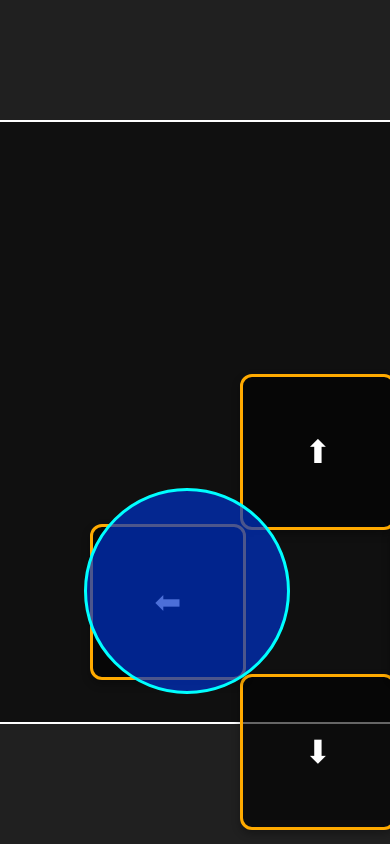
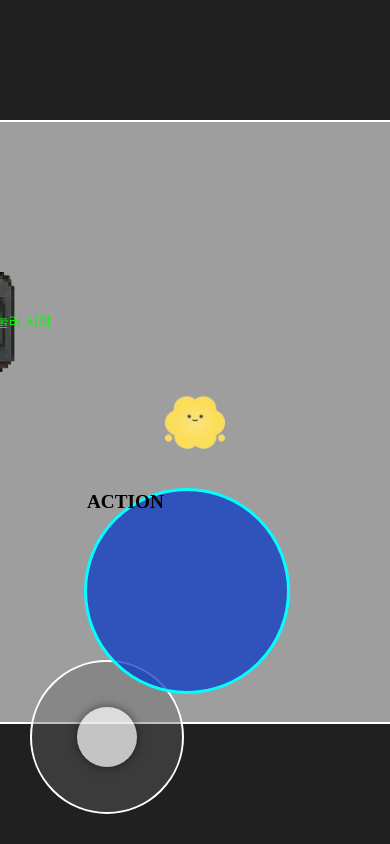
Before and after one commit to inugim58/Gureumigamebeta, a plain HTML site: page index.html in a window 390 px wide. Shown: the top 844 px of the page. Drawn offline with Linux system fonts and the light colour scheme.

Commit message:
Update index.html
Signed-off-by: inugim58 <inugim58@gmail.com>

```diff
--- a/index.html
+++ b/index.html
@@ -17,15 +17,42 @@
             border: 2px solid #ffffff;
             background: #101010;
         }
- /* 1. 기본 설정: 모든 버튼을 숨김 (PC 환경) */#controls, #action-button {
+/* 1. 기본 설정: 모든 버튼을 숨김 (PC 환경) */
+#joystick-container, #action-button {
+    display: none;
+    user-select: none;
+    z-index: 10;
+}
 
-    display: none;
 
-    user-select: none;
+    /* 조이스틱 영역 (왼쪽 하단 고정) */
+    #joystick-container {
+        display: block;
+        position: fixed;
+        bottom: 30px;
+        left: 30px;
+        width: 150px; /* 조이스틱 배경 크기 */
+        height: 150px;
+        background-color: rgba(100, 100, 100, 0.4);
+        border: 2px solid #fff;
+        border-radius: 50%;
+        touch-action: none; /* 터치 이벤트가 브라우저 스크롤을 막도록 설정 */
+    }
 
-    z-index: 10;
+    /* 조이스틱 스틱 (터치로 움직이는 부분) */
+    #joystick-stick {
+        position: absolute;
+        top: 50%;
+        left: 50%;
+        transform: translate(-50%, -50%);
+        width: 60px;
+        height: 60px;
+        background-color: rgba(255, 255, 255, 0.7);
+        border-radius: 50%;
+        box-shadow: 0 0 10px rgba(0, 0, 0, 0.5);
+    }
 
-}/* 2. 작은 화면(모바일, 최대 너비 768px)에서만 버튼을 표시 */@media (max-width: 1000px) {
+/* 2. 작은 화면(모바일, 최대 너비 768px)에서만 버튼을 표시 */@media (max-width: 1000px) {
 
 
 
@@ -72,69 +99,16 @@
         border: 3px solid #00FFFF;
 
     }
-
-
-
-    /* D-pad 버튼 스타일 */
-
-    .dpad-button {
-
-        width: 150px;
-
-        height: 150px;
-
-        background-color: rgba(0, 0, 0, 0.6);
-
-        color: white;
-
-        border: 3px solid #ffaa00;
-
-        border-radius: 12px;
-
-        display: flex;
-
-        justify-content: center;
-
-        align-items: center;
-
-        font-size: 2em;
-
-        position: absolute;
-
-        touch-action: manipulation;
-
-        box-shadow: 0 4px 8px rgba(0, 0, 0, 0.3);
-
-    }
-
-
-
-    /* 방향 버튼 위치 */
-
- #up-button { top: -450px; left: 220px; }
-
-#down-button { top: -150px; left: 220px; }
-
-#left-button { top: -300px; left: 70px; }
-
-#right-button { top: -300px; left: 370px; }
-
-
 }
-
     </style>
 </head>
 <body>
 
     <canvas id="gameCanvas" width="800" height="600"></canvas>
-
+<div id="joystick-container">
+    <div id="joystick-stick"></div>
+</div>
+<div id="action-button" data-key="Space">ACTION</div>
     <script src="game.js"></script>
-    <div id="controls">
-    <div id="up-button" class="dpad-button" data-key="ArrowUp">⬆</div>
-    <div id="down-button" class="dpad-button" data-key="ArrowDown">⬇</div>
-    <div id="left-button" class="dpad-button" data-key="ArrowLeft">⬅</div>
-    <div id="right-button" class="dpad-button" data-key="ArrowRight">➡</div>
-</div>
-<div id="action-button" data-key="Space"></div>
 </body>
 </html>
```
